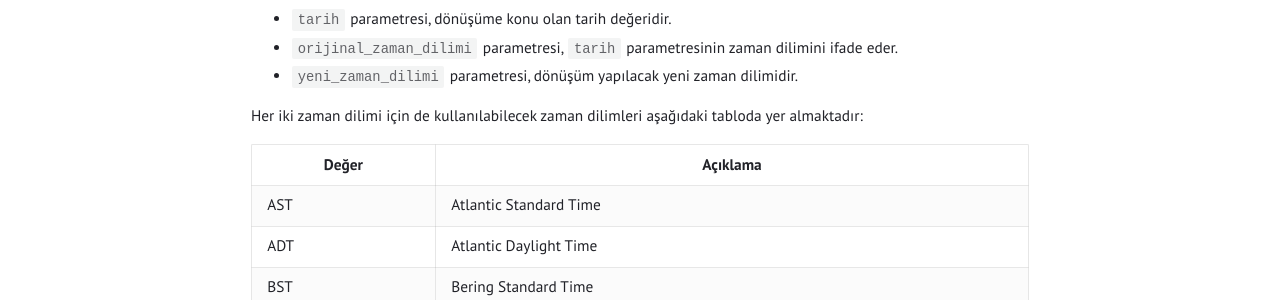
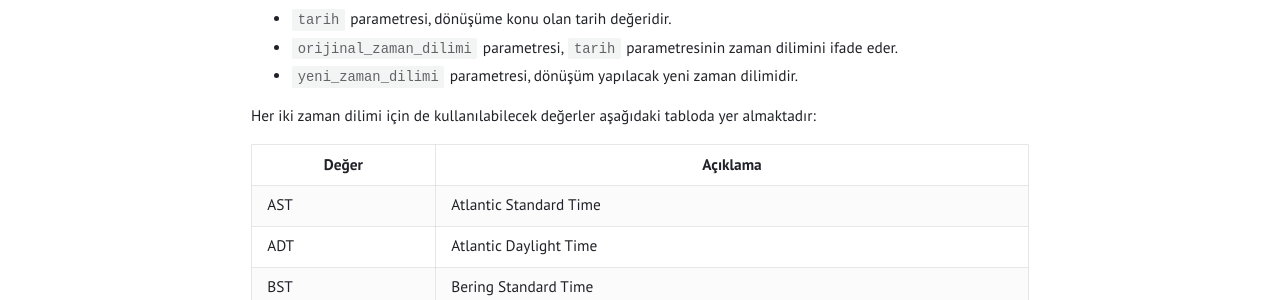
Before and after one commit to tunahanoguz/tunahanoguz.github.io, a Jekyll site: the page built from _posts/2025-05-23-oracle-NEW_TIME-function.md, in a window 1280 px wide. Shown: the part 369-669 px from the top of the page. Built offline with Jekyll 4.4.1, drawn with Linux system fonts in a browser that asks for light colours.

Commit message:
Update 2025-05-23-oracle-NEW_TIME-function.md

```diff
--- a/_posts/2025-05-23-oracle-NEW_TIME-function.md
+++ b/_posts/2025-05-23-oracle-NEW_TIME-function.md
@@ -15,7 +15,7 @@ categories: oracle
 - `orijinal_zaman_dilimi` parametresi, `tarih` parametresinin zaman dilimini ifade eder.
 - `yeni_zaman_dilimi` parametresi, dönüşüm yapılacak yeni zaman dilimidir.
 
-Her iki zaman dilimi için de kullanılabilecek zaman dilimleri aşağıdaki tabloda yer almaktadır:
+Her iki zaman dilimi için de kullanılabilecek değerler aşağıdaki tabloda yer almaktadır:
 
 | Değer | Açıklama                    |
 |-------|-----------------------------|
```
